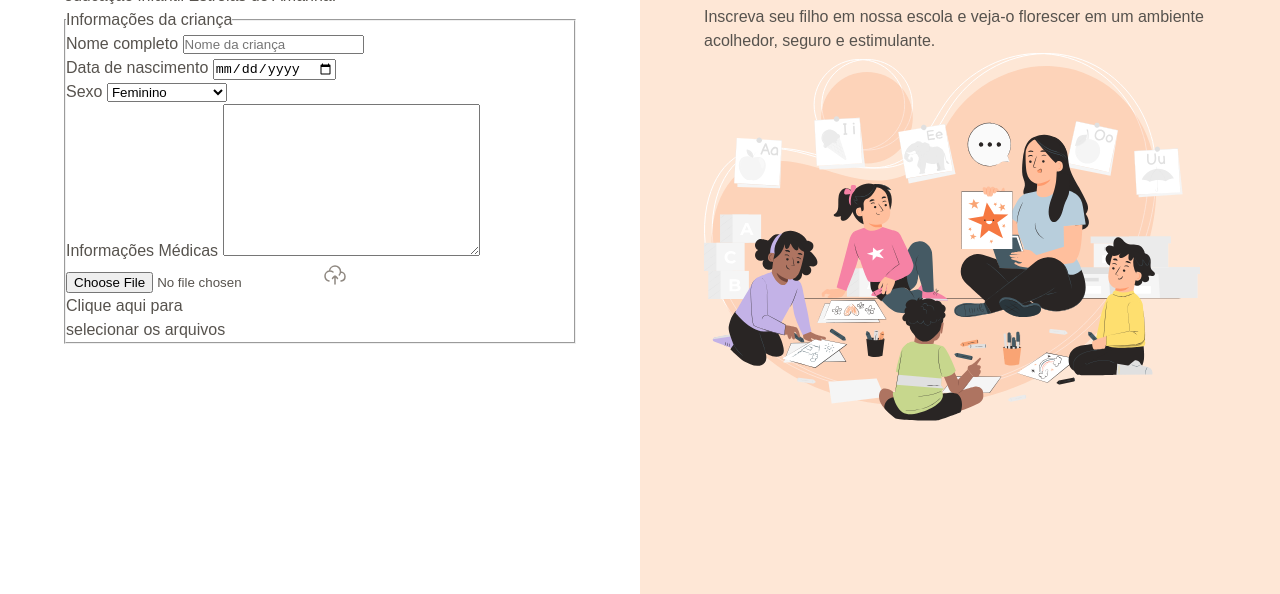
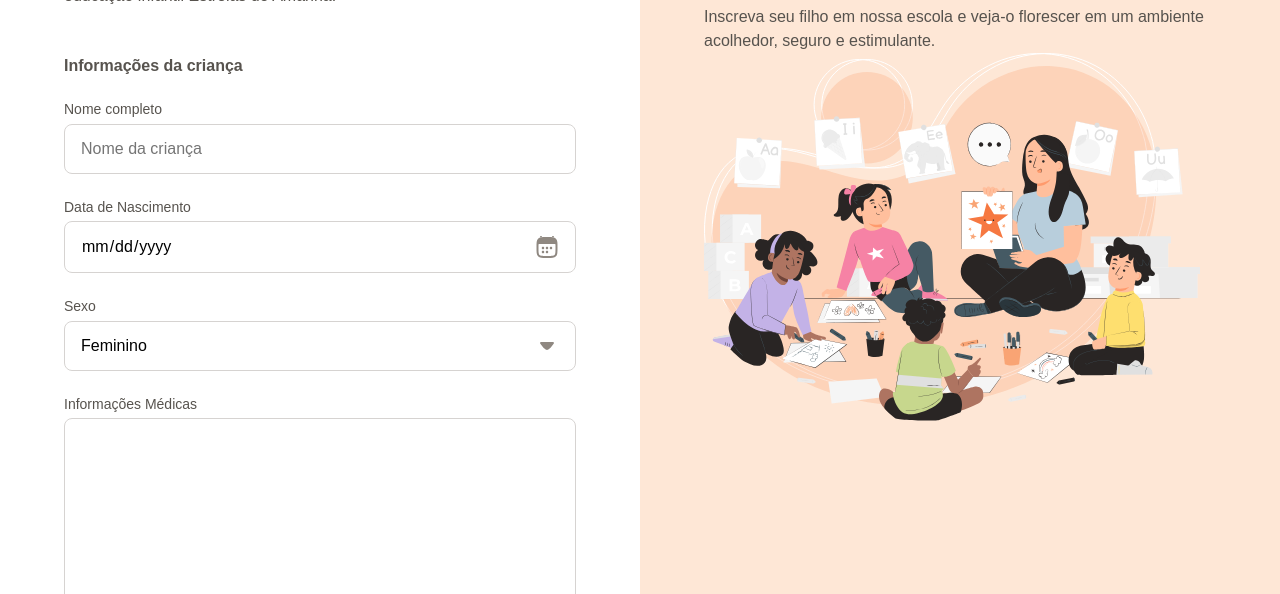
Before and after one commit to IsraellSan7os/Formulario_De_Matricula, a plain HTML site: page index.html in a window 1280 px wide. Shown: the part 206-800 px from the top of the page. Drawn offline with Linux system fonts and the light colour scheme.

Commit message:
Configurando inputs de data select

```diff
--- a/index.html
+++ b/index.html
@@ -42,7 +42,7 @@
                         </div>
 
                         <div class="input-wrapper">
-                            <label for="birthdate">Data de nascimento</label>
+                            <label for="birthdate">Data de Nascimento</label>
                             <input type="date" id="birthdate" name="birthdate" lang="pt-BR">
                         </div>
 
--- /dev/null
+++ b/style/fields/index.css
@@ -0,0 +1,60 @@
+input,
+textarea,
+select {
+    appearance: none;
+    width: 100%;
+    border-radius: .5rem;
+    border: 1px solid var(--stroke-default);
+
+    padding: .75rem 1rem;
+
+    font: var(--text);
+}
+
+label {
+    font: var(--text-sm);
+    color: var(--text-secondary);
+
+    display: block;
+    margin-bottom: .25rem;
+}
+
+/* Alguns navegadores não suportam o pseudo elemento :focus-within */
+input:focus,
+textarea:focus,
+select:focus {
+    outline: .25rem solid var(--surface-secondary);
+    border: .125rem solid var(--stroke-hightlight);
+    outline-offset: 1px;
+}
+
+
+
+input[type="date"] {
+    position: relative;
+
+    &::-webkit-calendar-picker-indicator {
+        opacity: 0;
+    }
+
+    &::before {
+        content: "";
+        position: absolute;
+        background-image: url(../../assets/icons/calendar-03.svg);
+        background-repeat: no-repeat;
+        right: 1rem;
+
+        width: 1.5rem;
+        height: 1.5rem;
+
+        top: 50%;
+        transform: translateY(-50%);
+    }
+
+
+}
+
+select {
+    background: url(../../assets/icons/arrow-down-01.svg) calc(100% - 1rem);
+    background-repeat: no-repeat;
+}
--- /dev/null
+++ b/style/forms.css
@@ -0,0 +1,18 @@
+@import url("fields/index.css");
+
+form{
+    margin-top: 3rem;
+
+
+}
+
+fieldset{
+    border: none;
+    display: grid;
+    gap: 1.5rem;
+}
+
+legend{
+    font: 600 1rem/1.25rem var(--font-family);
+    margin-bottom: 1.5rem;
+}
--- a/style/global.css
+++ b/style/global.css
@@ -27,7 +27,7 @@
     --semantic-error:#DC2626;
 
     /* Zoom na pagina */
-    /* zoom: 5; */
+    /* zoom: 1; */
 
 }
 
--- a/style/index.css
+++ b/style/index.css
@@ -1,2 +1,3 @@
 @import url("global.css");
 @import url("layout.css");
+@import url("forms.css");
```
